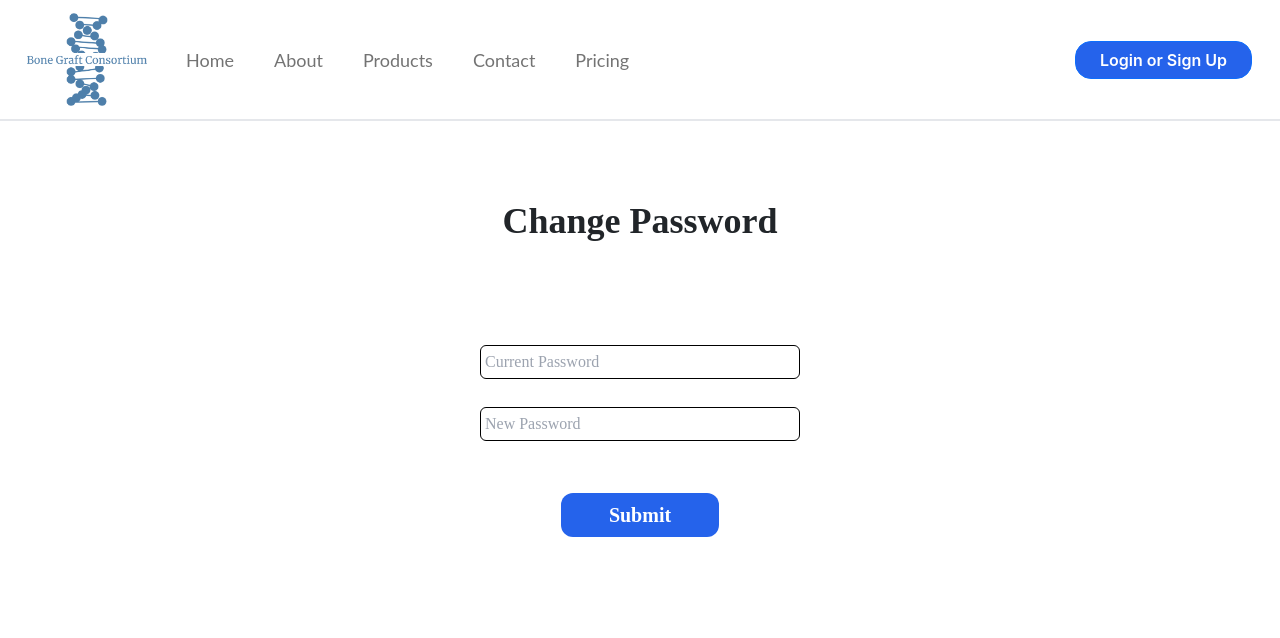
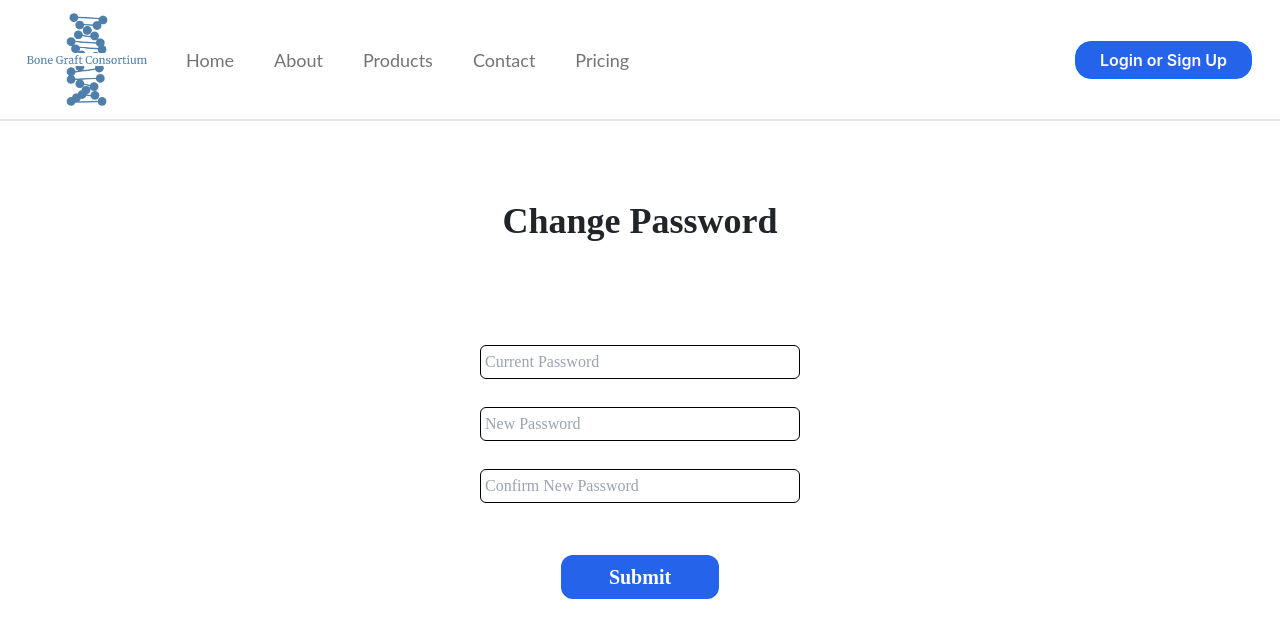
Before and after one commit to davidwilliford99/BGC, a React (Create React App) app in the folder app/: page /changepassword in a window 1280 px wide. Shown: the top 638 px of the page. Built offline with nearby package versions, Linux system fonts and the light colour scheme; no server answers.

Commit message:
Password Match for ChangePasswordPage now updates in real time

```diff
--- a/app/src/pages/ChangePasswordPage.js
+++ b/app/src/pages/ChangePasswordPage.js
@@ -9,8 +9,11 @@ export default function ChangePasswordPage(props) {
     const [password, setPassword] = useState("");
     const [email, setEmail] = useState("");
     const [newPassword, setNewPassword] = useState("");
-    const [response, setResponse] = useState("");
+    const [response, setResponse] = useState(null);
     const [correct, setCorrect] = useState(false);
+    const [confirmNewPassword, setConfirmNewPassword] = useState("");
+    const [passwordMatch, setPasswordMatch] = useState(true);
+
 
     const navigate = useNavigate();
 
@@ -40,13 +43,22 @@ export default function ChangePasswordPage(props) {
                 await fetch(apiUrl, requestOptions)
                     .then((response) => response.json())
                     .then((data) => {
-                        setPassword(data[0].password);
+                        // setPassword(data[0].password);
                         setEmail(data[0].email);
                     })
                     .catch((error) => console.error("Error:", error));
             }
         )();
     }, [])
+
+
+
+
+    // useEffect to check if passwords match
+    useEffect(() => {
+        setPasswordMatch(newPassword === confirmNewPassword)
+    }, [newPassword, confirmNewPassword]);
+
 
 
 
@@ -62,6 +74,16 @@ export default function ChangePasswordPage(props) {
      *
      */
     const changePassword = async () => {
+
+        if (newPassword != confirmNewPassword)
+        {
+            // dont send request
+            return;
+        }
+
+
+        else
+        {
 
             const apiUrl = "http://34.201.53.67:8000/users/changepassword/";
 
@@ -110,6 +132,9 @@ export default function ChangePasswordPage(props) {
             else {
                 setCorrect(false);
             }
+
+        }
+
     }
 
 
@@ -134,6 +159,14 @@ export default function ChangePasswordPage(props) {
                     className='p-3 mb-4 rounded-xl bg-green-300 font-semibold'
                     >
                         Password Succesfully Changed! You will now be redirected to your account page
+                </h1>
+            }
+
+            { !passwordMatch &&
+                <h1
+                    className='p-3 mb-4 rounded-xl text-red-500 font-semibold'
+                    >
+                        Passwords do not match!!
                 </h1>
             }
 
@@ -165,6 +198,19 @@ export default function ChangePasswordPage(props) {
             </div>
 
 
+            <div className='flex  mb-7'>
+                <input
+                    type="password"
+                    name="password"
+                    required
+                    placeholder='Confirm New Password'
+                    className='border-1 border-black rounded-md p-1 w-80'
+                    value = {confirmNewPassword}
+                    onChange = {(e) => setConfirmNewPassword(e.target.value)}
+                ></input>
+            </div>
+
+
             <button
                 className='bg-blue-600 mt-4 text-white text-xl font-semibold px-5 py-2 rounded-xl'
                 onClick={changePassword}
```
Lines whose indentation alone changed are shown as unchanged.
